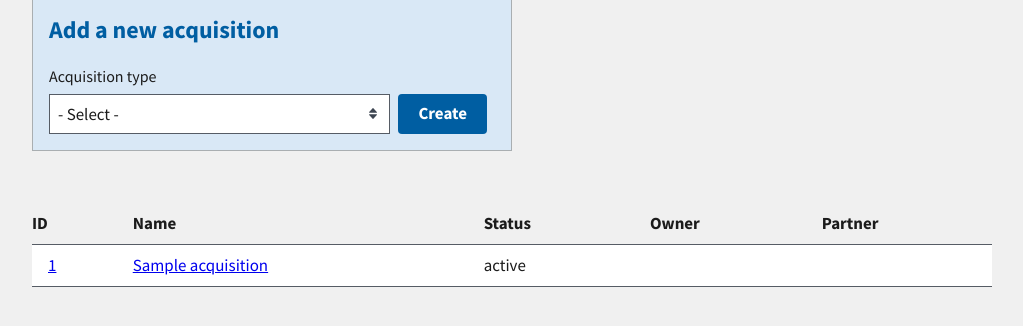
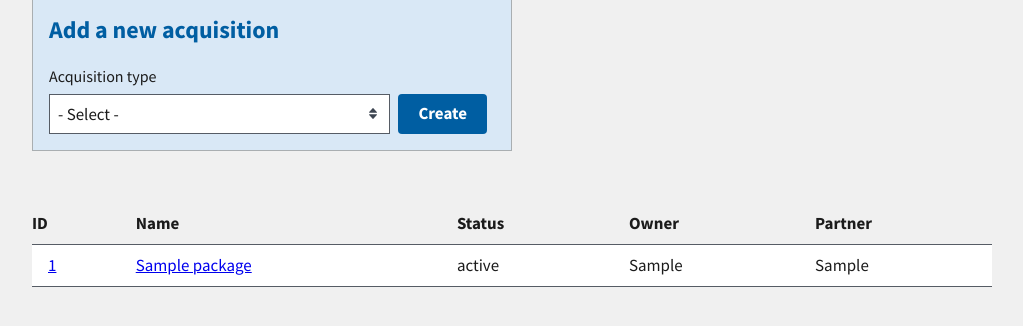
Before and after one commit to adam-grandt-tts/data-driven-acquisition, a Django app: template data_driven_acquisition/templates/home.html in a window 1280 px wide. Shown: the part 219-545 px from the top of the page, without its empty margins (128-1151 px from the left). Run offline with Django 3.2, Linux system fonts and the light colour scheme; the template is opened without the code that fills it: most values are stand-ins (such as "Sample title", 1, 10 or a date in 2020); parts of the project's set-up code (start-up, migrations or seed data) failed here and were passed over.

Commit message:
Populate Owner and Agency columns on homepage.

```diff
--- a/data_driven_acquisition/templates/home.html
+++ b/data_driven_acquisition/templates/home.html
@@ -31,7 +31,7 @@
         </div>
     </div>
 
-    {% if acquisitions|length == 0 %}
+    {% if packages|length == 0 %}
         <div class="grid-row margin-top-4">
             There are no acquisitions.
         </div>
@@ -46,13 +46,13 @@
                     <th scope="col">Partner</th>
                 </thead>
                 <tbody>
-                    {% for acquisition in acquisitions %}
+                    {% for package in packages %}
                         <tr>
-                            <td><a href="{% url 'package' package_id=acquisition.id %}">{{ acquisition.id }}</a></td>
-                            <td><a href="{% url 'package' package_id=acquisition.id %}">{{ acquisition.name }}</a></td>
-                            <td>{{ acquisition.status }}</td>
-                            <td></td>
-                            <td></td>
+                            <td><a href="{% url 'package' package_id=package.id %}">{{ package.id }}</a></td>
+                            <td><a href="{% url 'package' package_id=package.id %}">{{ package.name }}</a></td>
+                            <td>{{ package.status }}</td>
+                            <td>{{ package.office_team }}</td>
+                            <td>{{ package.agency_partner }}</td>
                         </tr>
                     {% endfor %}
                 </tbody>
--- a/data_driven_acquisition/views.py
+++ b/data_driven_acquisition/views.py
@@ -91,7 +91,7 @@ def genreal_context(request):
 
     return {
         'tree_ul': tree_ul,
-        'acquisitions': tree,
+        'packages': tree,
         'templates': get_objects_for_user(
             request.user,
             'data_driven_acquisition.can_deploy').all()
```
Also changed, not shown: data_driven_acquisition/models.py (+12 -0 lines).
